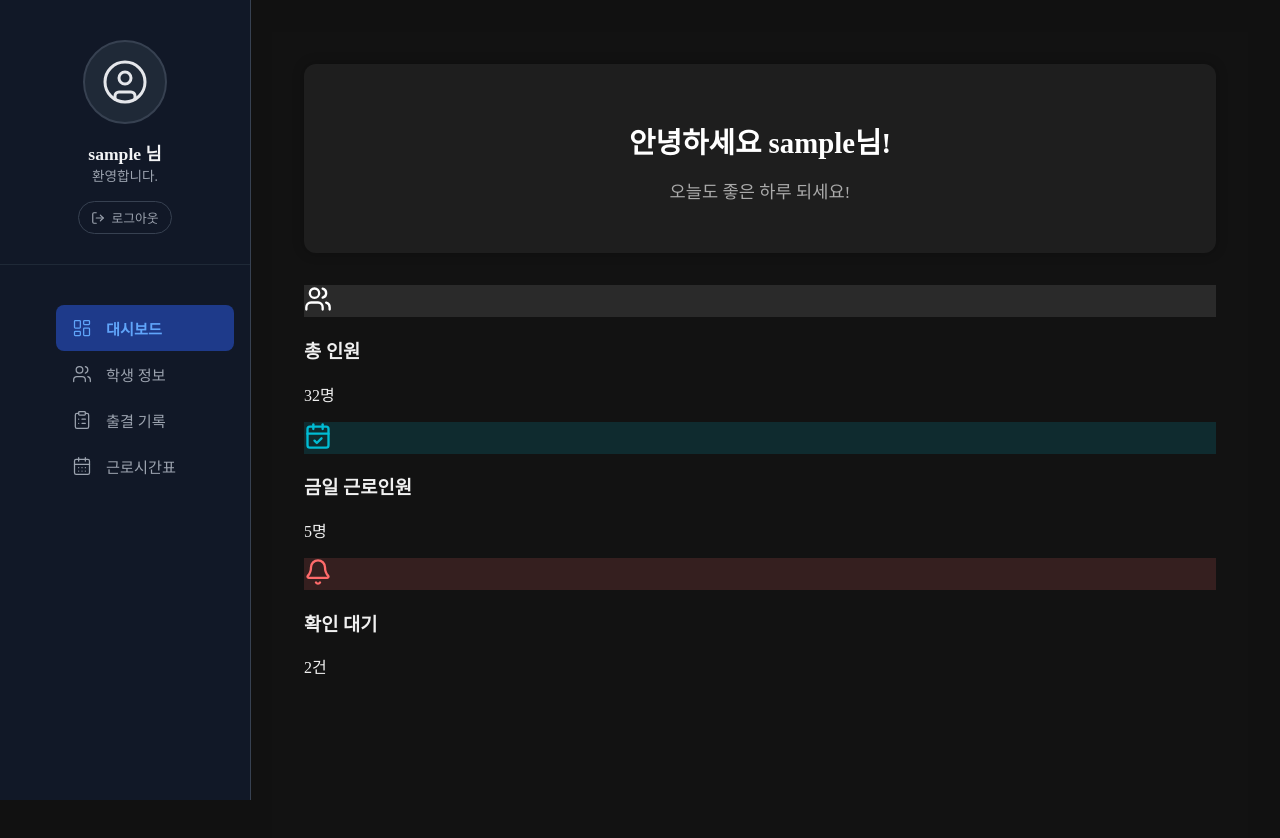
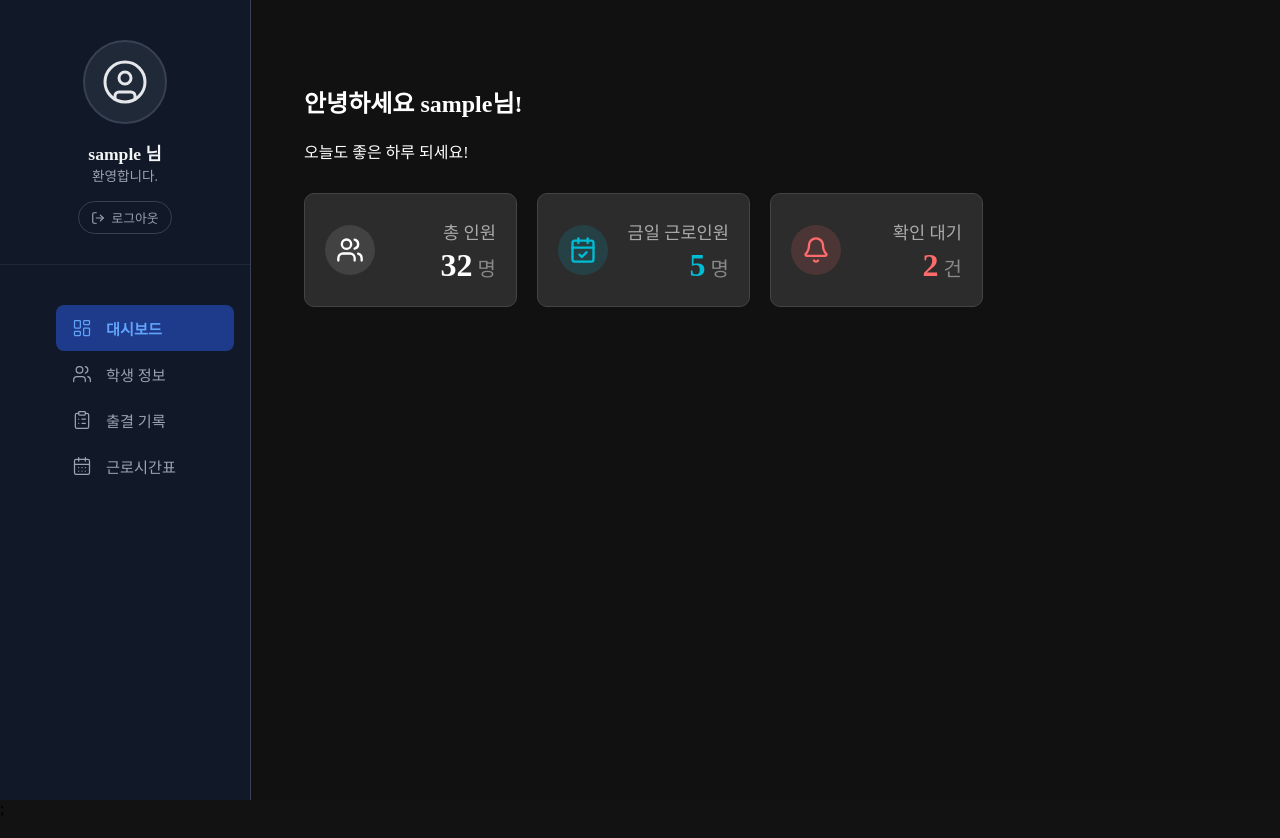
Before and after one commit to SHP-0701/student-manage-app, a Next.js app: page /dashboard in a window 1280 px wide. Shown: the top 838 px of the page. Built offline with nearby package versions, Linux system fonts and the light colour scheme; sample sign-in values are in the browser's storage.

Commit message:
대시보드 css module 수정

```diff
--- a/styles/Dashboard.module.css
+++ b/styles/Dashboard.module.css
@@ -1,97 +1,90 @@
+/*
+  ==================================================================================
+    ○ 작성일자: 2026. 01. 26.(월)
+    ○ 페이지명: /styles/Dashboard.module.css
+    ○ 내 용: 대시보드 페이지(/pages/dashboard/index.js)에서 사용하는 css module
+    ○ 작성자: 박수훈(shpark)
+  ==================================================================================
+*/
+
 .dashboardHome {
   padding: 2rem;
-  background-color: #121212;
-  color: #f0f0f0;
-  min-height: 100vh;
-  max-width: 1200px;
-  margin: 0 auto;
+  color: #fff;
 }
 
 .welcomeBox {
-  background-color: #1e1e1e;
-  padding: 2rem 3rem;
-  border-radius: 12px;
-  text-align: center;
-  box-shadow: 0 0 12px rgba(0, 0, 0, 0.25);
-  margin-bottom: 2rem;
+  margin-bottom: 30px;
 }
 
-.welcomeBox h2 {
-  margin-bottom: 0.5rem;
-  font-size: 1.8rem;
-  color: #fff;
+/* 카드 컨테이너 */
+.statusContainer {
+  display: grid;
+  grid-template-columns: repeat(4, 1fr);
+  gap: 20px;
 }
 
-.welcomeBox p {
-  color: #aaa;
-  font-size: 1.1rem;
+/* 개별 카드 스타일 */
+.statusCard {
+  background-color: #2c2c2c;
+  border: 1px solid #444;
+  border-radius: 10px;
+  padding: 25px 20px;
+
+  display: flex;
+  align-items: center;
+  justify-content: space-between;
+  text-align: left;
+  transition:
+    transform 0.2s,
+    border-color 0.2s;
 }
 
-.summaryCards {
-  display: flex;
-  flex-wrap: wrap;
-  justify-content: flex-start;
-  gap: 1.5rem;
-  margin-bottom: 1.5rem;
+.statusCard:hover {
+  transform: translateY(-5px);
+  border-color: #0070f3;
 }
 
-.card {
-  flex: 1 1 250px;
-  max-width: 250px;
-  background-color: #1e1e1e;
-  border-radius: 12px;
-  padding: 1.5rem 1rem;
-  text-align: center;
-  box-shadow: 0 2px 6px rgba(0, 0, 0, 0.3);
-  transition: transform 0.2s ease;
-  border: 1px solid #2a2a2a;
-  min-height: 150px;
+/* 아이콘 영역 */
+.iconBox {
+  display: flex;
+  align-items: center;
+  justify-content: center;
+  width: 50px;
+  height: 50px;
+  border-radius: 50%;
 }
 
-.card:hover {
-  transform: translateY(-4px);
+/* 텍스트 영역 */
+.textArea {
+  text-align: right;
 }
 
-.card h3 {
-  margin-bottom: 0.25rem;
+.statusCard h3 {
+  margin: 0 0 5px 0;
   font-size: 1.1rem;
-  color: #ccc;
+  color: #aaa;
+  font-weight: normal;
 }
 
-.card p {
-  font-size: 1.6rem;
+.statusValue {
+  font-size: 2rem;
   font-weight: bold;
-  color: #00bcd4;
+  margin: 0;
+  color: #fff;
+  line-height: 1;
 }
 
-.quickActions {
-  background-color: #1e1e1e;
-  padding: 1.5rem 2rem;
-  border-radius: 12px;
-  box-shadow: 0 0 10px rgba(0, 0, 0, 0.2);
+.statusValue span {
+  font-size: 1.25rem;
+  margin-left: 5px;
+  font-weight: normal;
+  color: #888;
 }
 
-.quickActions h3 {
-  margin-bottom: 1rem;
-  font-size: 1.1rem;
-  color: #ccc;
+.highlightText {
+  color: #00bcd4 !important;
 }
 
-.quickActions button {
-  margin: 0.3rem;
-  padding: 0.6rem 1.2rem;
-  border: none;
-  border-radius: 6px;
-  background-color: #2a2a2a;
-  color: #eee;
-  cursor: pointer;
-  font-size: 0.9rem;
-  display: inline-flex;
-  align-items: center;
-  gap: 0.4rem;
+.alertText {
+  color: #ff6b6b;
 }
-
-.quickActions button:hover {
-  background-color: #333333;
-  color: #f0f0f0;
-}
```
